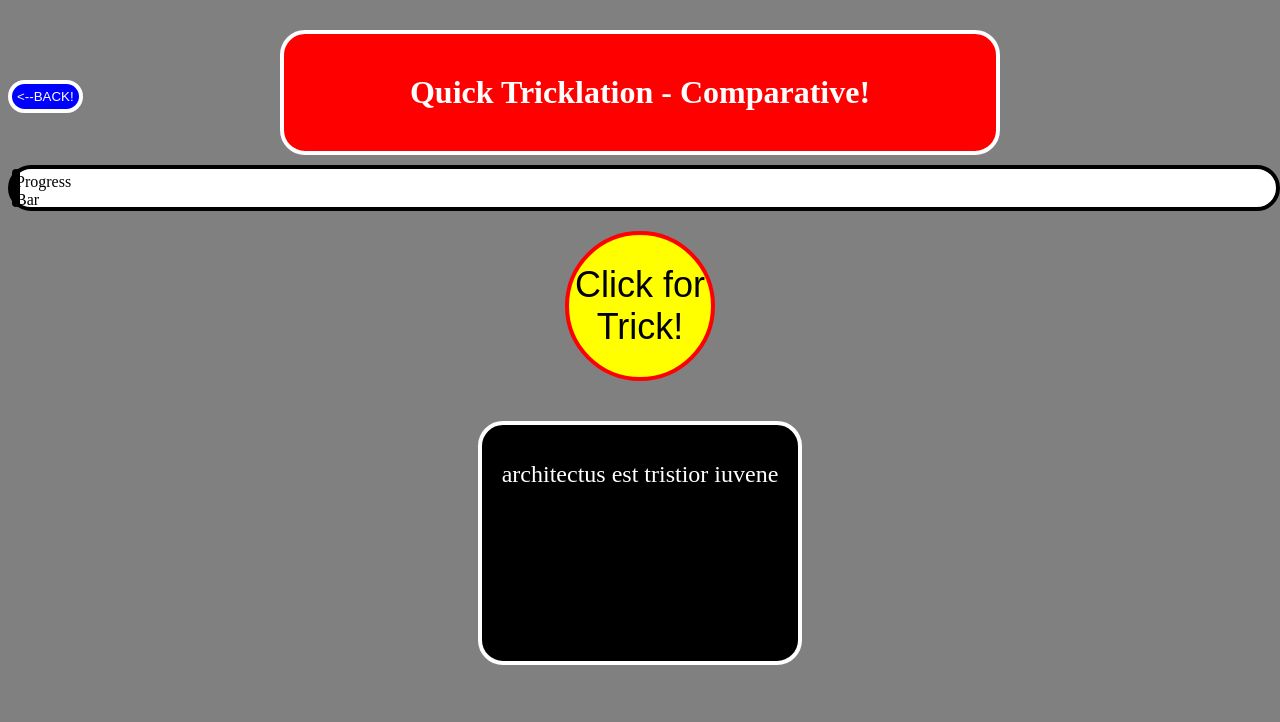
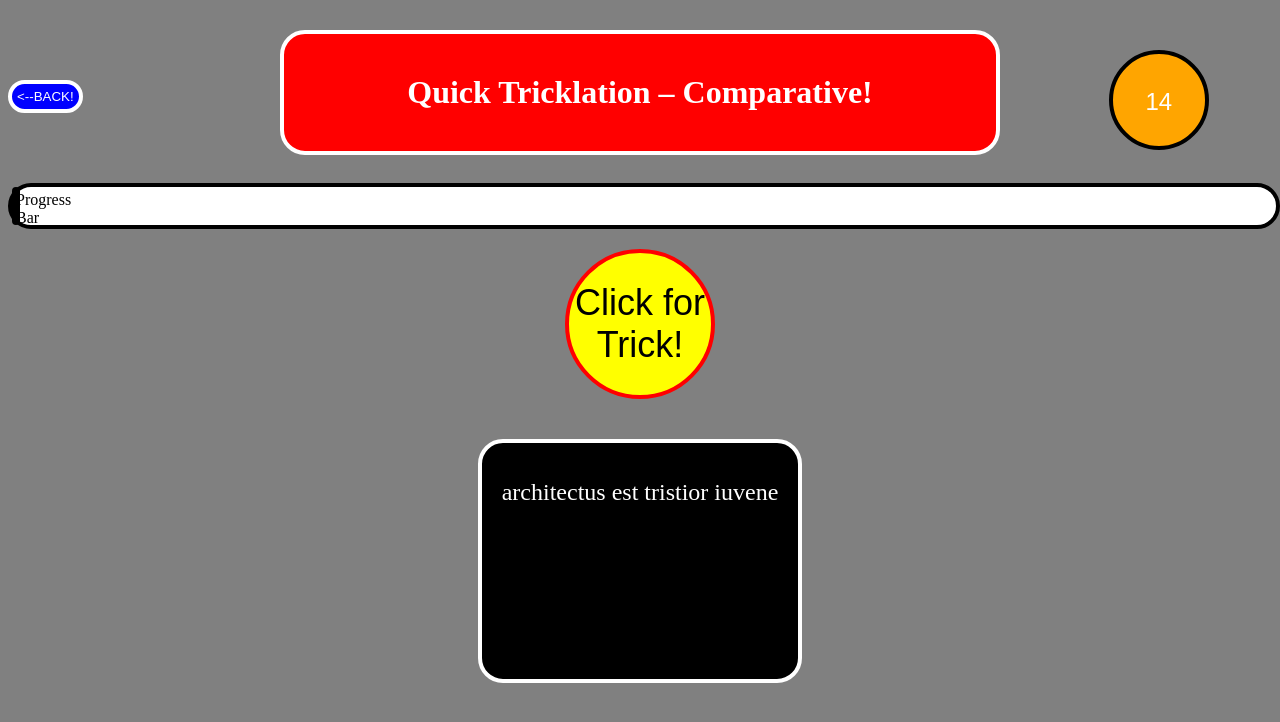
Before and after one commit to ChaseCreative/quickClickComparative, a plain HTML site: page index.html in a window 1280 px wide. Both pictures are taken after a click on the button "Start!". Drawn offline with Linux system fonts and the light colour scheme.

Commit message:
Add files via upload

```diff
--- a/index.html
+++ b/index.html
@@ -21,6 +21,25 @@
   background-color: blue;
   color:white;
 }
+
+#timer{
+  float:right;
+  margin-top:20px;
+  margin-right:5%;
+text-align: center;
+
+  font-size: 150%;
+  width: 100px;
+  height: 100px;
+  border: 4px solid black;
+  border-radius: 75px;
+
+  padding-top: 5px;
+  background-color: orange;
+  color:white;
+
+}
+
 
 .label{
 
@@ -190,9 +209,12 @@ margin-top: 20px;
 
 <body class = "body">
   <div >
-  <div><button  id = "backBox"  onclick="restartGame()"><--BACK!</button></div>
-<h1 class="center">Quick Tricklation - Comparative!</h1>
+    <button  id = "backBox"  onclick="restartGame()"><--BACK!</button>
+    <button id = "timer" disabled>Timer</button>
+    <h1 class="center">Quick Tricklation – Comparative!</h1>
+    <br>
     </div>
+
 
 <div id="myProgress">
   <div id="myBar">Progress Bar</div>
@@ -213,6 +235,35 @@ margin-top: 20px;
 
 
 <script>
+
+//Timer variables
+//This sets the countdown at 15 sections
+var timeleft = 15;
+var countdown = setInterval(countDownTimer,1000);
+
+function countDownTimer(){
+
+document.getElementById("timer").style.color = "white";
+		document.getElementById("timer").innerHTML = timeleft;
+  		timeleft -= 1;
+  			if(timeleft <= 0)  {
+    			clearInterval(countdown);
+    			document.getElementById("timer").innerHTML = "Time's Up!";
+					document.getElementById("timer").style.color = "black";
+  }
+
+}
+
+//This stops the timer and resets it to 15 seconds
+function stopTimer() {
+
+  clearInterval(countdown);
+  document.getElementById("timer").innerHTML = "Timer";
+timeleft = 15;
+
+}
+
+stopTimer()
 
 /*
 Checklist for adding Progress Bar:
@@ -1644,17 +1695,20 @@ function resetSentence(){
 
   }
 
+
+
     // This function restarts the game at the beginning on the click of the BackBox button.
     function restartGame(){
 
       //This sets the colors of box 1 for the first game
         document.getElementById("box1").innerHTML = "Start!"
+        document.getElementById("timer").innerHTML = "Timer"
         document.getElementById("box1").style.background = "yellow";
         document.getElementById("box1").style.color = "black";
         document.getElementById("myBar").style.width = "0";
         width = 0;
 
-
+    stopTimer();
       hideDemo();
       hideDemo2();
       hideBox2();
@@ -1672,6 +1726,18 @@ function resetSentence(){
 
   resetSentence();
   unHideProgressBar();
+
+  function hideTimer(){
+    document.getElementById("timer").style.display = "none" ;
+  }
+
+  function unHideTimer(){
+    document.getElementById("timer").style.display = "block" ;
+  }
+
+
+   hideTimer();
+  hideBackBox();
 
 
   function hideBackBox(){
@@ -1796,6 +1862,11 @@ else if (ranSentenceIndx == 1) {
 } else if (ranSentenceIndx == 8) {
 //var latin = ranDirectObject[ranDirectObjectIndx][0] + " " + myLatinSentence.impThirdPluralTV();
 }
+
+unHideTimer();
+unHideBackBox();
+countdown = setInterval(countDownTimer,1000);
+
 
 
 
@@ -1853,6 +1924,8 @@ if (ranSentenceIndx == 0){
 //var ranDirectObject = [[myLatinSentence.accPluralObject(),dirObjComboSing[ranDirObjComboSingIndx][4]],[myLatinSentence.accSingObject(),myTranslation.object]]
 //var ranDirectObjectIndx = Math.floor(Math.random() * ranDirectObject.length);
 
+document.getElementById("timer").style.color = "white";
+stopTimer();
 
   unHideBox1();
   hideBox2();
```
Lines whose indentation alone changed are shown as unchanged.
